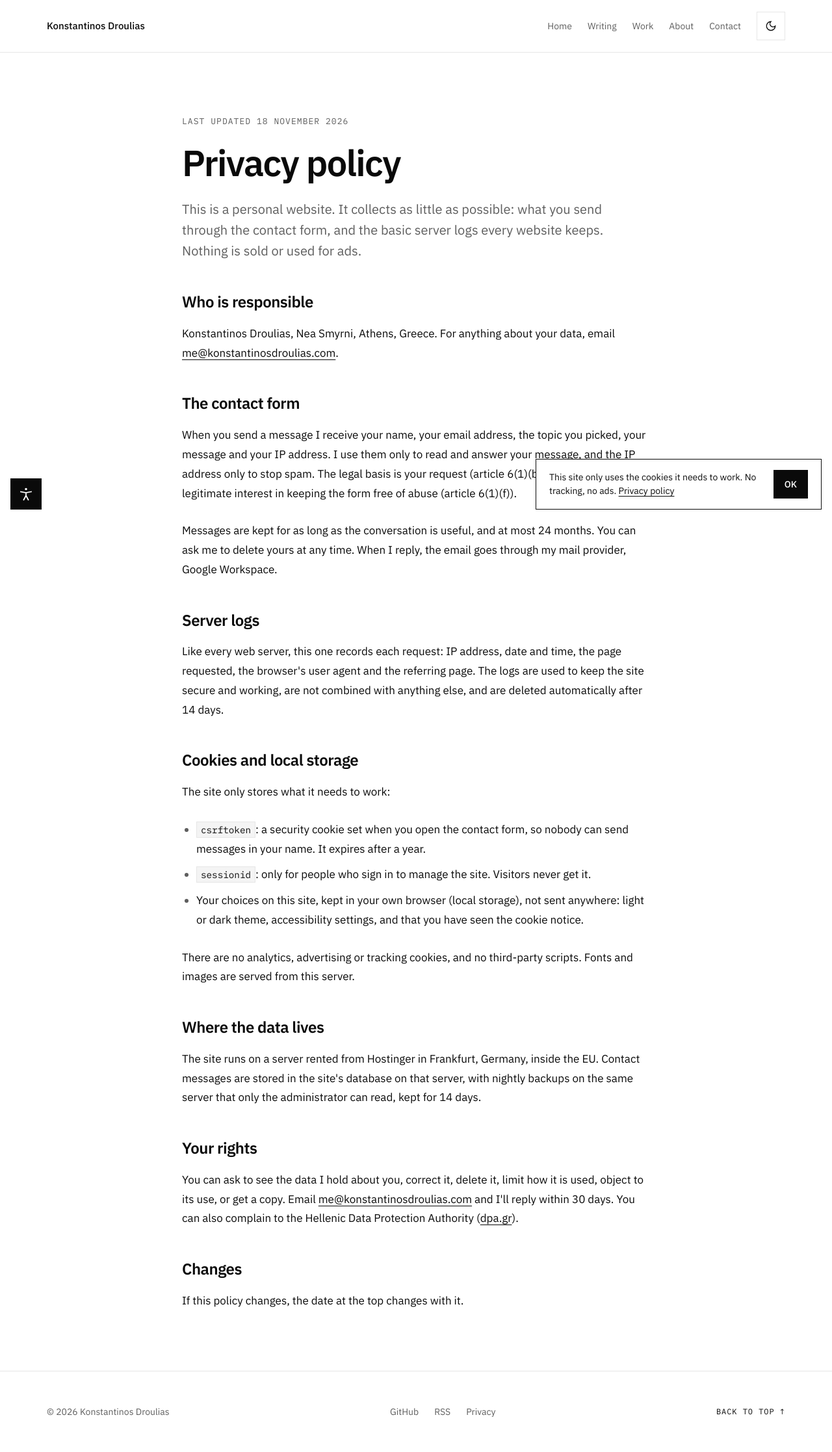
After one commit to KonstantinosDroulias/Portfolio, a Django app: page /privacy/ in a window 1280 px wide. The commit adds this page. Shown: the whole page at 65% size. Run offline with Django 5.2, Linux system fonts and the light colour scheme; data comes from the database, SQL or seed files in the repository; parts of the project's set-up code (start-up, migrations or seed data) failed here and were passed over.

Commit message:
Accessibility panel, cookie notice (consent-gated analytics option), privacy policy, llms.txt + llms-full.txt, AI crawlers in robots.txt, 24-month message pruning
Co-Authored-By: Claude Opus 5.5 <noreply@anthropic.com>

```diff
--- a/config/urls.py
+++ b/config/urls.py
@@ -18,9 +18,12 @@ urlpatterns = [
     path("about/", views.about, name="about"),
     path("contact/", views.contact, name="contact"),
     path("cv/", views.cv, name="cv"),
+    path("privacy/", views.privacy, name="privacy"),
     path("feed/", LatestPosts(), name="feed"),
     path("sitemap.xml", sitemap, {"sitemaps": SITEMAPS}, name="sitemap"),
     path("robots.txt", views.robots, name="robots"),
+    path("llms.txt", views.llms_txt, name="llms"),
+    path("llms-full.txt", views.llms_full_txt, name="llms_full"),
     path("admin/", include("kd.cms_urls")),
 ]
 if settings.DEBUG:
--- a/kd/forms.py
+++ b/kd/forms.py
@@ -80,9 +80,17 @@ class SiteSettingsForm(forms.ModelForm):
     class Meta:
         model = SiteSettings
         fields = ["email", "notify_email", "based_in", "currently", "agency_name", "agency_url",
-                  "github", "linkedin", "instagram", "x", "now_items", "now_updated"]
+                  "github", "linkedin", "instagram", "x", "now_items", "now_updated", "analytics_id"]
         widgets = {"now_items": forms.Textarea(attrs={"rows": 6}),
                    "now_updated": forms.DateInput(attrs={"type": "date"}, format="%Y-%m-%d")}
+
+
+    def clean_analytics_id(self):
+        import re
+        v = self.cleaned_data["analytics_id"].strip().upper()
+        if v and not re.fullmatch(r"G-[A-Z0-9]{4,16}", v):
+            raise forms.ValidationError("Use the GA4 measurement ID, like G-ABC123XYZ.")
+        return v
 
 
 class CVForm(forms.Form):
--- a/kd/models.py
+++ b/kd/models.py
@@ -100,6 +100,9 @@ class SiteSettings(models.Model):
     )
     now_updated = models.DateField(default=timezone.localdate)
     notify_email = models.EmailField(blank=True, help_text="Where contact messages are emailed (when mail is set up on the server).")
+    analytics_id = models.CharField(
+        "Google Analytics ID", max_length=20, blank=True,
+        help_text="Optional, e.g. G-XXXXXXX. When set, visitors are asked to accept before anything loads.")
 
     class Meta:
         verbose_name = "Site settings"
--- a/kd/sitemaps.py
+++ b/kd/sitemaps.py
@@ -18,13 +18,13 @@ class StaticSitemap(Https):
     changefreq = "monthly"
 
     def items(self):
-        return ["home", "writing", "work", "about", "contact"]
+        return ["home", "writing", "work", "about", "contact", "privacy"]
 
     def location(self, item):
         return reverse(item)
 
     def priority(self, item):
-        return 1.0 if item == "home" else 0.7
+        return 1.0 if item == "home" else 0.2 if item == "privacy" else 0.7
 
 
 class PostSitemap(Https):
--- a/kd/views.py
+++ b/kd/views.py
@@ -209,11 +209,83 @@ def contact(request):
         "meta_description": "Get in touch with Konstantinos Droulias about a website, an e-shop or a business system."})
 
 
+def privacy(request):
+    return render(request, "kd/privacy.html", {
+        "meta_title": "Privacy policy — Konstantinos Droulias",
+        "meta_description": "What konstantinosdroulias.com collects, why, how long it is kept and your rights.",
+    })
+
+
 def cv(request):
     site = SiteSettings.load()
     if site.cv:
         return redirect(site.cv.url)
     return redirect(static("cv/konstantinos-droulias-cv.pdf"))
+
+
+AI_BOTS = ["GPTBot", "OAI-SearchBot", "ChatGPT-User", "ClaudeBot", "Claude-SearchBot", "Claude-User",
+           "PerplexityBot", "Perplexity-User", "Google-Extended", "Applebot-Extended", "Bingbot", "CCBot", "meta-externalagent"]
+
+
+def _llms_intro(site):
+    return [
+        "# Konstantinos Droulias",
+        "",
+        "> Backend developer based in " + site.based_in + ("" if "Greece" in site.based_in else ", Greece") + ". Builds business systems: ERPs, REST APIs, "
+        "e-commerce platforms, integrations and automations, mostly with Python, Django, PostgreSQL and Go. "
+        "Founder of " + site.agency_name + " (" + site.agency_url + "). Final-year BSc (Hons) Computer Science student, "
+        "University of Greater Manchester (New York College Athens).",
+        "",
+        "This site is his portfolio and blog. Contact: " + site.email + ".",
+        "",
+    ]
+
+
+@require_GET
+def llms_txt(request):
+    site = SiteSettings.load()
+    base = settings.SITE_URL
+    lines = _llms_intro(site) + [
+        "## Pages",
+        "",
+        f"- [Home]({base}/): who he is, latest writing, what he runs",
+        f"- [About]({base}/about/): background, what he does, tools, what he is working on now",
+        f"- [Work]({base}/work/): projects and businesses with short descriptions",
+        f"- [Writing]({base}/writing/): all blog posts",
+        f"- [Contact]({base}/contact/): email and contact form",
+        f"- [CV]({base}/cv/): PDF",
+        "",
+        "## Posts",
+        "",
+    ]
+    for p in Post.objects.live().select_related("category"):
+        topic = f" ({p.category.name})" if p.category else ""
+        lines.append(f"- [{p.title}]({base}{p.get_absolute_url()}){topic}: {p.excerpt}".rstrip(": "))
+    lines += ["", "## Work", ""]
+    for w in content.WORK:
+        link = f"[{w['name']}]({w['url']})" if w["url"] else w["name"]
+        lines.append(f"- {link} ({w['kind']}): {w['desc']}")
+    lines += ["", "## Optional", "", f"- [Full text of every post]({base}/llms-full.txt)", f"- [RSS feed]({base}/feed/)", ""]
+    return HttpResponse("\n".join(lines), content_type="text/plain; charset=utf-8")
+
+
+@require_GET
+def llms_full_txt(request):
+    site = SiteSettings.load()
+    base = settings.SITE_URL
+    lines = _llms_intro(site)
+    for p in Post.objects.live().select_related("category", "author__profile"):
+        lines += [
+            "---", "",
+            f"# {p.title}", "",
+            f"URL: {base}{p.get_absolute_url()}",
+            f"Published: {p.published_at:%Y-%m-%d} · Author: {p.author.profile.name}"
+            + (f" · Topic: {p.category.name}" if p.category else ""), "",
+        ]
+        if p.excerpt:
+            lines += [f"> {p.excerpt}", ""]
+        lines += [p.body.strip(), ""]
+    return HttpResponse("\n".join(lines), content_type="text/plain; charset=utf-8")
 
 
 @require_GET
@@ -222,7 +294,12 @@ def robots(request):
     if host in settings.NOINDEX_HOSTS:
         body = "User-agent: *\nDisallow: /\n"
     else:
-        body = f"User-agent: *\nDisallow: /admin/\nAllow: /\n\nSitemap: {settings.SITE_URL}/sitemap.xml\n"
+        bots = "".join(f"User-agent: {b}\n" for b in AI_BOTS)
+        body = (
+            "# Search engines and AI assistants are welcome. Summary for language models: /llms.txt\n"
+            f"User-agent: *\nDisallow: /admin/\nAllow: /\n\n{bots}Disallow: /admin/\nAllow: /\n\n"
+            f"Sitemap: {settings.SITE_URL}/sitemap.xml\n"
+        )
     return HttpResponse(body, content_type="text/plain")
 
 
--- a/static/css/site.css
+++ b/static/css/site.css
@@ -427,3 +427,69 @@ a.tcard__url:hover { text-decoration: underline; text-underline-offset: 4px; }
 .pw-checks li[data-state="bad"] { color: light-dark(#B00020, #FF8A80); }
 .pw-checks li[data-state="bad"] .pw-checks__box { border-color: currentColor; }
 .pw-checks li[data-state="bad"] .pw-checks__box::after { content: ""; width: 6px; height: 6px; background: currentColor; }
+
+/* ---------- accessibility options ---------- */
+.a11y-btn {
+  position: fixed; left: 16px; bottom: 16px; z-index: 70; width: 48px; height: 48px; padding: 0;
+  display: flex; align-items: center; justify-content: center; cursor: pointer;
+  background: var(--fg); color: var(--bg); border: 1px solid var(--fg);
+}
+.a11y-btn:hover { background: color-mix(in srgb, var(--fg) 82%, var(--bg)); }
+.a11y-btn svg { width: 24px; height: 24px; }
+.a11y {
+  position: fixed; inset: auto auto 72px 16px; margin: 0; z-index: 71;
+  width: min(340px, calc(100vw - 32px)); padding: 20px; display: none;
+  background: var(--bg); color: var(--fg); border: 1px solid var(--fg);
+}
+.a11y:popover-open { display: flex; flex-direction: column; gap: 20px; }
+.a11y__head { display: flex; align-items: center; justify-content: space-between; margin: -8px -8px 0 0; }
+.a11y__close { width: 44px; height: 44px; display: flex; align-items: center; justify-content: center; background: none; border: 0; color: var(--fg); cursor: pointer; padding: 0; }
+.a11y__close:hover { background: var(--surface); }
+.a11y__close svg { width: 16px; height: 16px; }
+.a11y__label { margin: 0 0 8px; font-size: 14px; font-weight: 500; }
+.a11y__seg { display: grid; grid-template-columns: repeat(4, 1fr); }
+.a11y__seg button { min-height: 44px; border: 1px solid var(--line); background: transparent; color: var(--fg); cursor: pointer; font: 400 13px var(--mono); }
+.a11y__seg button + button { border-left: 0; }
+.a11y__seg button[aria-pressed="true"] { background: var(--fg); color: var(--bg); border-color: var(--fg); }
+.a11y__toggles { display: flex; flex-direction: column; border-top: 1px solid var(--line); }
+.a11y__toggles button { display: flex; align-items: center; gap: 12px; min-height: 48px; padding: 0; background: none; border: 0; border-bottom: 1px solid var(--line); color: var(--fg); font-size: 15px; text-align: left; cursor: pointer; }
+.a11y__box { width: 18px; height: 18px; flex: none; border: 1px solid var(--muted); display: grid; place-items: center; }
+.a11y__toggles button[aria-pressed="true"] .a11y__box { background: var(--fg); border-color: var(--fg); }
+.a11y__toggles button[aria-pressed="true"] .a11y__box::after { content: ""; width: 9px; height: 5px; border-left: 2px solid var(--bg); border-bottom: 2px solid var(--bg); transform: translateY(-1px) rotate(-45deg); }
+.a11y__reset { align-self: flex-start; min-height: 44px; padding: 0; background: none; border: 0; color: var(--muted); font: 400 12px var(--mono); letter-spacing: .08em; text-transform: uppercase; cursor: pointer; }
+.a11y__reset:hover { color: var(--fg); }
+@media print { .a11y-btn, .a11y, .consent { display: none !important; } }
+
+/* the settings themselves */
+:root[data-a11y-size="1"] :is(.site-header, main, .site-footer, .draft-note) { zoom: 1.15; }
+:root[data-a11y-size="2"] :is(.site-header, main, .site-footer, .draft-note) { zoom: 1.3; }
+:root[data-a11y-size="3"] :is(.site-header, main, .site-footer, .draft-note) { zoom: 1.5; }
+:root[data-a11y-contrast] { --muted: light-dark(#1F1F1F, #E6E6E6); --line: light-dark(#6B6B6B, #8F8F8F); --surface: light-dark(#EDEDED, #1C1C1C); }
+:root[data-a11y-contrast] .post-hero__veil { background: rgb(0 0 0 / .72); }
+:root[data-a11y-links] main a, :root[data-a11y-links] footer a { text-decoration: underline !important; text-underline-offset: 4px; }
+:root[data-a11y-spacing] body { letter-spacing: .03em; word-spacing: .12em; }
+:root[data-a11y-spacing] p, :root[data-a11y-spacing] li { line-height: 2 !important; }
+:root[data-a11y-motion] *, :root[data-a11y-motion] *::before, :root[data-a11y-motion] *::after { animation: none !important; transition: none !important; scroll-behavior: auto !important; }
+:root[data-a11y-motion] .post-hero--cover { position: relative; top: 0; }
+
+/* ---------- cookie notice ---------- */
+.consent {
+  position: fixed; right: 16px; bottom: 16px; z-index: 69;
+  width: min(440px, calc(100vw - 96px)); padding: 16px 20px;
+  display: flex; flex-wrap: wrap; align-items: center; gap: 12px 16px;
+  background: var(--bg); color: var(--fg); border: 1px solid var(--fg); font-size: 14px; line-height: 1.5;
+}
+.consent[hidden] { display: none; }
+.consent p { margin: 0; flex: 1 1 220px; }
+.consent a { text-underline-offset: 3px; }
+.consent__actions { display: flex; gap: 8px; margin-left: auto; }
+.consent .btn--sm { min-height: 44px; padding: 0 16px; font-size: 14px; }
+.linkish { background: none; border: 0; padding: 0; color: var(--muted); cursor: pointer; min-height: 44px; font: inherit; }
+.linkish:hover { color: var(--fg); }
+
+/* privacy page */
+.legal { padding-top: 96px; }
+.legal h1 { font-size: clamp(40px, 6vw, 56px); letter-spacing: -0.03em; margin: 20px 0 24px; }
+.legal__lead { margin: 0 0 48px; font-size: 20px; line-height: 1.6; color: var(--muted); }
+.legal .prose { font-size: 17px; }
+.legal .prose h2 { font-size: 24px; margin-top: 48px; }
--- a/static/js/site.js
+++ b/static/js/site.js
@@ -27,3 +27,63 @@
     });
   });
 })();
+
+// Accessibility options: text size, contrast, link underlines, spacing, motion. Kept in this browser only.
+(() => {
+  const root = document.documentElement;
+  const panel = document.getElementById("a11y");
+  if (!panel) return;
+  let prefs = {};
+  try { prefs = JSON.parse(localStorage.getItem("a11y") || "{}"); } catch (e) {}
+  const attr = (k) => "a11y" + k[0].toUpperCase() + k.slice(1);
+  const apply = () => {
+    ["size", "contrast", "links", "spacing", "motion"].forEach((k) => {
+      if (prefs[k]) root.dataset[attr(k)] = prefs[k]; else delete root.dataset[attr(k)];
+    });
+    panel.querySelectorAll("[data-pick-size]").forEach((b) => b.setAttribute("aria-pressed", String((prefs.size || "0") === b.dataset.pickSize)));
+    panel.querySelectorAll("[data-pick]").forEach((b) => b.setAttribute("aria-pressed", String(!!prefs[b.dataset.pick])));
+    try { localStorage.setItem("a11y", JSON.stringify(prefs)); } catch (e) {}
+  };
+  panel.addEventListener("click", (e) => {
+    const size = e.target.closest("[data-pick-size]");
+    const toggle = e.target.closest("[data-pick]");
+    if (size) prefs.size = size.dataset.pickSize === "0" ? "" : size.dataset.pickSize;
+    else if (toggle) prefs[toggle.dataset.pick] = prefs[toggle.dataset.pick] ? "" : "on";
+    else if (e.target.closest("[data-pick-reset]")) prefs = {};
+    else return;
+    apply();
+  });
+  // Closing from inside the panel: give focus back to the trigger.
+  panel.addEventListener("toggle", (e) => { if (e.newState === "closed" && panel.contains(document.activeElement)) document.querySelector(".a11y-btn")?.focus(); });
+  apply();
+})();
+
+// Cookie notice. Without an analytics ID it's a one-time notice; with one, nothing loads until "Accept".
+(() => {
+  const bar = document.getElementById("consent");
+  if (!bar) return;
+  const id = bar.dataset.analytics;
+  let choice = null;
+  try { choice = localStorage.getItem("consent"); } catch (e) {}
+  const loadAnalytics = () => {
+    if (!id || window.gtag) return;
+    const s = document.createElement("script");
+    s.async = true; s.src = "https://www.googletagmanager.com/gtag/js?id=" + encodeURIComponent(id);
+    document.head.append(s);
+    window.dataLayer = window.dataLayer || [];
+    window.gtag = function () { dataLayer.push(arguments); };
+    gtag("js", new Date()); gtag("config", id, { anonymize_ip: true });
+  };
+  const valid = id ? ["accepted", "rejected"] : ["necessary", "accepted", "rejected"];
+  if (!valid.includes(choice)) bar.hidden = false;
+  else if (id && choice === "accepted") loadAnalytics();
+  bar.addEventListener("click", (e) => {
+    const b = e.target.closest("[data-consent]");
+    if (!b) return;
+    try { localStorage.setItem("consent", b.dataset.consent); } catch (e) {}
+    bar.hidden = true;
+    if (b.dataset.consent === "accepted") loadAnalytics();
+    if (b.dataset.consent === "rejected" && window.gtag) location.reload();
+  });
+  document.querySelectorAll("[data-consent-open]").forEach((b) => b.addEventListener("click", () => { bar.hidden = false; bar.querySelector("button")?.focus(); }));
+})();
--- a/templates/base.html
+++ b/templates/base.html
@@ -4,7 +4,7 @@
 <meta charset="utf-8">
 <meta name="viewport" content="width=device-width, initial-scale=1">
 <meta name="color-scheme" content="light dark">
-<script>try{document.querySelector('meta[name="color-scheme"]').content=localStorage.getItem("color-scheme")??"light dark"}catch(e){}</script>
+<script>try{document.querySelector('meta[name="color-scheme"]').content=localStorage.getItem("color-scheme")??"light dark";const a=JSON.parse(localStorage.getItem("a11y")||"{}"),r=document.documentElement;for(const k in a)if(a[k])r.dataset["a11y"+k[0].toUpperCase()+k.slice(1)]=a[k]}catch(e){}</script>
 <title>{{ meta_title }}</title>
 <meta name="description" content="{{ meta_description }}">
 <link rel="canonical" href="{{ canonical_override|default:canonical }}">
@@ -20,6 +20,7 @@
 <meta name="twitter:card" content="summary_large_image">
 {% block head_extra %}{% endblock %}
 <link rel="alternate" type="application/rss+xml" title="Konstantinos Droulias — Writing" href="{% url 'feed' %}">
+<link rel="alternate" type="text/plain" title="Site summary for language models" href="/llms.txt">
 <link rel="icon" href="{% static 'img/favicon.svg' %}" type="image/svg+xml">
 <link rel="preload" href="{% static 'fonts/ibm-plex-sans-latin-400-normal.woff2' %}" as="font" type="font/woff2" crossorigin>
 <link rel="preload" href="{% static 'fonts/ibm-plex-sans-latin-600-normal.woff2' %}" as="font" type="font/woff2" crossorigin>
@@ -35,6 +36,8 @@
 {% block before_main %}{% endblock %}
 <main id="main">{% block main %}{% endblock %}</main>
 {% include "partials/footer.html" %}
+{% include "partials/a11y.html" %}
+{% include "partials/consent.html" %}
 <script src="{% static 'js/site.js' %}" defer></script>
 </body>
 </html>
--- a/templates/cms/settings.html
+++ b/templates/cms/settings.html
@@ -42,6 +42,10 @@
     {% include "cms/_field.html" with f=form.now_items wide=1 %}
     {% include "cms/_field.html" with f=form.now_updated %}
   </div>
+  <div class="cms-block__head"><h2>Analytics</h2></div>
+  <div class="fields">
+    {% include "cms/_field.html" with f=form.analytics_id %}
+  </div>
   <div class="savebar"><a class="btn" href="{% url 'cms:settings' %}" data-discard hidden>Discard changes</a><button class="btn btn--solid" type="submit">Save changes</button></div>
 </form>
 {% endblock %}
--- a/templates/kd/contact.html
+++ b/templates/kd/contact.html
@@ -38,7 +38,7 @@
       <div class="field"><label for="id_message">Message</label><textarea id="id_message" name="message" rows="6" required maxlength="5000">{{ form.message.value|default:'' }}</textarea>{% for e in form.message.errors %}<p class="err">{{ e }}</p>{% endfor %}</div>
       <div class="hp" aria-hidden="true"><label for="id_website">Website</label><input type="text" id="id_website" name="website" tabindex="-1" autocomplete="off"></div>
       <div class="form__foot">
-        <p class="form__note">I only use your email to reply.</p>
+        <p class="form__note">I only use your email to reply. <a href="{% url 'privacy' %}">Privacy policy</a></p>
         <button class="btn btn--solid" type="submit">Send message <svg aria-hidden="true"><use href="#i-arrow"/></svg></button>
       </div>
     </form>
--- /dev/null
+++ b/templates/kd/privacy.html
@@ -0,0 +1,42 @@
+{% extends "base.html" %}
+{% block main %}
+<article class="reading legal">
+  <p class="label label--lg">Last updated 18 November 2026</p>
+  <h1>Privacy policy</h1>
+  <p class="legal__lead">This is a personal website. It collects as little as possible: what you send through the contact form, and the basic server logs every website keeps. Nothing is sold or used for ads.</p>
+
+  <div class="prose">
+    <h2 id="who">Who is responsible</h2>
+    <p>Konstantinos Droulias, {{ site.based_in }}{% if "Greece" not in site.based_in %}, Greece{% endif %}. For anything about your data, email <a href="mailto:{{ site.email }}">{{ site.email }}</a>.</p>
+
+    <h2 id="contact-form">The contact form</h2>
+    <p>When you send a message I receive your name, your email address, the topic you picked, your message and your IP address. I use them only to read and answer your message, and the IP address only to stop spam. The legal basis is your request (article 6(1)(b) GDPR) and my legitimate interest in keeping the form free of abuse (article 6(1)(f)).</p>
+    <p>Messages are kept for as long as the conversation is useful, and at most 24 months. You can ask me to delete yours at any time. When I reply, the email goes through my mail provider, Google Workspace.</p>
+
+    <h2 id="logs">Server logs</h2>
+    <p>Like every web server, this one records each request: IP address, date and time, the page requested, the browser's user agent and the referring page. The logs are used to keep the site secure and working, are not combined with anything else, and are deleted automatically after 14 days.</p>
+
+    <h2 id="cookies">Cookies and local storage</h2>
+    <p>The site only stores what it needs to work:</p>
+    <ul>
+      <li><code>csrftoken</code>: a security cookie set when you open the contact form, so nobody can send messages in your name. It expires after a year.</li>
+      <li><code>sessionid</code>: only for people who sign in to manage the site. Visitors never get it.</li>
+      <li>Your choices on this site, kept in your own browser (local storage), not sent anywhere: light or dark theme, accessibility settings, and that you have seen the cookie notice.</li>
+    </ul>
+    {% if site.analytics_id %}
+    <p>With your permission only, the site also loads <strong>Google Analytics</strong> to count visits and see which posts are read. It sets cookies starting with <code>_ga</code> that last up to two years, and IP addresses are not stored by Google Analytics 4. If you reject, nothing loads. You can change your choice at any time with “Cookie settings” at the bottom of every page.</p>
+    {% else %}
+    <p>There are no analytics, advertising or tracking cookies, and no third-party scripts. Fonts and images are served from this server.</p>
+    {% endif %}
+
+    <h2 id="hosting">Where the data lives</h2>
+    <p>The site runs on a server rented from Hostinger in Frankfurt, Germany, inside the EU. Contact messages are stored in the site's database on that server, with nightly backups on the same server that only the administrator can read, kept for 14 days.</p>
+
+    <h2 id="rights">Your rights</h2>
+    <p>You can ask to see the data I hold about you, correct it, delete it, limit how it is used, object to its use, or get a copy. Email <a href="mailto:{{ site.email }}">{{ site.email }}</a> and I'll reply within 30 days. You can also complain to the Hellenic Data Protection Authority (<a href="https://www.dpa.gr" rel="noopener" target="_blank">dpa.gr</a>).</p>
+
+    <h2 id="changes">Changes</h2>
+    <p>If this policy changes, the date at the top changes with it.</p>
+  </div>
+</article>
+{% endblock %}
--- /dev/null
+++ b/templates/partials/a11y.html
@@ -0,0 +1,25 @@
+<button type="button" class="a11y-btn" popovertarget="a11y" aria-label="Accessibility options">
+  <svg aria-hidden="true" viewBox="0 0 24 24" fill="none" stroke="currentColor" stroke-width="1.75" stroke-linecap="square"><circle cx="12" cy="4.5" r="1.75" fill="currentColor" stroke="none"/><path d="M4 8.5l8 1.5 8-1.5M12 10v4.5M12 14.5L8.5 21M12 14.5l3.5 6.5"/></svg>
+</button>
+<div id="a11y" class="a11y" popover aria-labelledby="a11y-h">
+  <div class="a11y__head">
+    <h2 id="a11y-h" class="label">Accessibility</h2>
+    <button type="button" class="a11y__close" popovertarget="a11y" popovertargetaction="hide" aria-label="Close accessibility options"><svg aria-hidden="true" viewBox="0 0 24 24" fill="none" stroke="currentColor" stroke-width="2" stroke-linecap="square"><path d="M6 6l12 12M18 6L6 18"/></svg></button>
+  </div>
+  <div class="a11y__group" role="group" aria-labelledby="a11y-size">
+    <p id="a11y-size" class="a11y__label">Text size</p>
+    <div class="a11y__seg">
+      <button type="button" data-pick-size="0" aria-pressed="true">100%</button>
+      <button type="button" data-pick-size="1" aria-pressed="false">115%</button>
+      <button type="button" data-pick-size="2" aria-pressed="false">130%</button>
+      <button type="button" data-pick-size="3" aria-pressed="false">150%</button>
+    </div>
+  </div>
+  <div class="a11y__toggles">
+    <button type="button" data-pick="contrast" aria-pressed="false"><span class="a11y__box" aria-hidden="true"></span>Higher contrast</button>
+    <button type="button" data-pick="links" aria-pressed="false"><span class="a11y__box" aria-hidden="true"></span>Underline links</button>
+    <button type="button" data-pick="spacing" aria-pressed="false"><span class="a11y__box" aria-hidden="true"></span>More text spacing</button>
+    <button type="button" data-pick="motion" aria-pressed="false"><span class="a11y__box" aria-hidden="true"></span>Stop animations</button>
+  </div>
+  <button type="button" class="a11y__reset" data-pick-reset>Reset</button>
+</div>
--- /dev/null
+++ b/templates/partials/consent.html
@@ -0,0 +1,9 @@
+<section class="consent" id="consent" aria-label="Cookies" hidden data-analytics="{{ site.analytics_id }}">
+  {% if site.analytics_id %}
+  <p>I'd like to use Google Analytics to see which posts people read. Nothing is tracked unless you accept. <a href="{% url 'privacy' %}#cookies">Privacy policy</a></p>
+  <div class="consent__actions"><button type="button" class="btn btn--sm" data-consent="rejected">Reject</button><button type="button" class="btn btn--solid btn--sm" data-consent="accepted">Accept</button></div>
+  {% else %}
+  <p>This site only uses the cookies it needs to work. No tracking, no ads. <a href="{% url 'privacy' %}#cookies">Privacy policy</a></p>
+  <div class="consent__actions"><button type="button" class="btn btn--solid btn--sm" data-consent="necessary">OK</button></div>
+  {% endif %}
+</section>
--- a/templates/partials/footer.html
+++ b/templates/partials/footer.html
@@ -4,6 +4,8 @@
     <ul>
       {% for label, url in site.socials %}<li><a href="{{ url }}" rel="me noopener" target="_blank">{{ label }}</a></li>{% endfor %}
       <li><a href="{% url 'feed' %}">RSS</a></li>
+      <li><a href="{% url 'privacy' %}">Privacy</a></li>
+      {% if site.analytics_id %}<li><button type="button" class="linkish" data-consent-open>Cookie settings</button></li>{% endif %}
     </ul>
     <a class="to-top" href="#main">Back to top ↑</a>
   </div>
```
Also changed, not shown: kd/management/commands/prune_messages.py (added, +13 -0 lines), kd/tests.py (+10 -1 lines), kd/migrations/0002_analytics_id.py (added), 1 other file.
